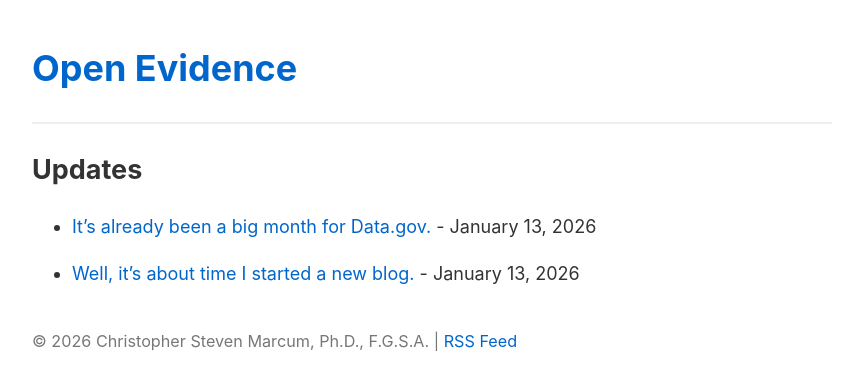
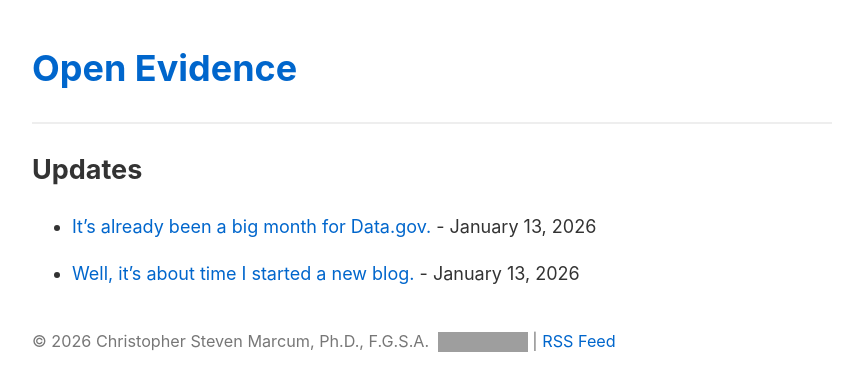
Before and after one commit to cmarcum/marcum-blog, a Jekyll site: the page built from index.md, in a window 1280 px wide. Shown: the top 391 px of the page, without its empty margins (208-1071 px from the left). Built offline with Jekyll 4.4.1, drawn with Linux system fonts in a browser that asks for light colours; grey boxes are pictures that could not be loaded.

Commit message:
Add license badge to footer in default layout

```diff
--- a/_layouts/default.html
+++ b/_layouts/default.html
@@ -10,8 +10,14 @@
     header { border-bottom: 2px solid #eee; margin-bottom: 24px; }
     a { color: #0066cc; text-decoration: none; }
     a:hover { text-decoration: underline; }
+    img { max-width: 100%; height: auto; display: block; margin: 1em auto; }
     footer { margin-top: 40px; font-size: 0.9em; color: #777; }
-    img { max-width: 100%; height: auto; display: block; margin: 1em auto; }
+    footer img.license-badge {
+    display: inline-block !important;
+    vertical-align: middle;
+    margin: 0 0 0 4px;
+    border: none;
+  }
   </style>
 </head>
 <body>
@@ -22,7 +28,12 @@
     {{ content }}
   </main>
   <footer>
-    <p>© {{ site.time | date: '%Y' }} {{ site.author }} | <a href="{{ "/feed.xml" | relative_url }}">RSS Feed</a></p>
+   <p>© {{ site.time | date: '%Y' }} {{ site.author }}
+    <a rel="license" href="{{ site.license.url }}" target="_blank" title="{{ site.license.name }}">
+      <img class="license-badge" alt="Creative Commons License" style="border-width:0" src="{{ site.license.badge }}" />
+    </a> |
+    <a href="{{ "/feed.xml" | relative_url }}">RSS Feed</a>
+  </p>
   </footer>
 </body>
 </html>
```
